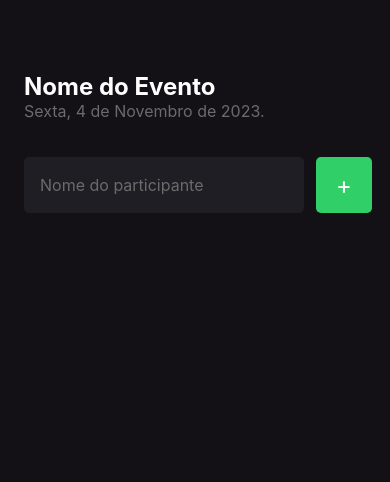
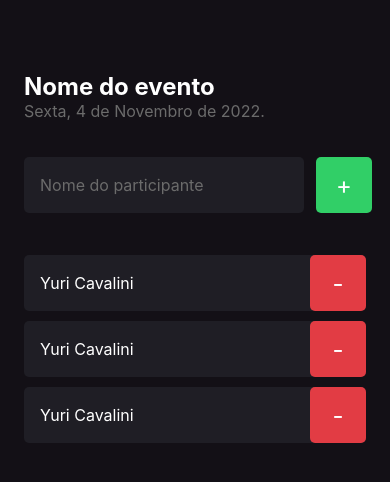
Before and after one commit to yuricavalini/imhere, a React Native app: screen / in a window 390 px wide. Shown: the top 482 px of the page. Built offline with nearby package versions, Linux system fonts and the light colour scheme.

Commit message:
feat(imhere): add Participant component

```diff
--- a/src/screens/Home/index.tsx
+++ b/src/screens/Home/index.tsx
@@ -1,19 +1,22 @@
 import { Text, TextInput, TouchableOpacity, View } from 'react-native'
+
+import { Participant } from '../components/Participant'
+
 import { styles } from './styles'
 
 export function Home(): JSX.Element {
   function handleParticipantAdd(): void {
-    console.log('Clicou!')
+    console.log('Você clicou no botão de Adicionar!')
   }
 
   return (
     <View style={styles.container}>
       <Text style={styles.eventName}>
-        Nome do Evento
+        Nome do evento
       </Text>
 
       <Text style={styles.eventDate}>
-        Sexta, 4 de Novembro de 2023.
+        Sexta, 4 de Novembro de 2022.
       </Text>
 
       <View style={styles.form}>
@@ -23,15 +26,16 @@ export function Home(): JSX.Element {
           placeholderTextColor="#6B6B6B"
         />
 
-        <TouchableOpacity
-          style={styles.button}
-          onPress={handleParticipantAdd}
-        >
+        <TouchableOpacity style={styles.button} onPress={handleParticipantAdd}>
           <Text style={styles.buttonText}>
             +
           </Text>
         </TouchableOpacity>
       </View>
+
+      <Participant />
+      <Participant />
+      <Participant />
     </View>
   )
 }
--- a/src/screens/Home/styles.ts
+++ b/src/screens/Home/styles.ts
@@ -21,7 +21,7 @@ export const styles = StyleSheet.create({
     height: 56,
     backgroundColor: '#1F1E25',
     borderRadius: 5,
-    color: '#FFF',
+    color: '#FFFF',
     padding: 16,
     fontSize: 16,
     marginRight: 12
--- /dev/null
+++ b/src/screens/components/Participant/index.tsx
@@ -0,0 +1,19 @@
+import { View, Text, TouchableOpacity } from 'react-native'
+
+import { styles } from './styles'
+
+export function Participant(): JSX.Element {
+  return (
+    <View style={styles.container}>
+      <Text style={styles.name}>
+        Yuri Cavalini
+      </Text>
+
+      <TouchableOpacity style={styles.button}>
+        <Text style={styles.buttonText}>
+          -
+        </Text>
+      </TouchableOpacity>
+    </View>
+  )
+}
--- /dev/null
+++ b/src/screens/components/Participant/styles.ts
@@ -0,0 +1,30 @@
+import { StyleSheet } from 'react-native'
+
+export const styles = StyleSheet.create({
+  container: {
+    width: '100%',
+    backgroundColor: '#1F1E25',
+    borderRadius: 5,
+    flexDirection: 'row',
+    alignItems: 'center',
+    marginBottom: 10
+  },
+  name: {
+    flex: 1,
+    fontSize: 16,
+    color: '#FFF',
+    marginLeft: 16
+  },
+  buttonText: {
+    color: '#FFF',
+    fontSize: 24
+  },
+  button: {
+    width: 56,
+    height: 56,
+    borderRadius: 5,
+    backgroundColor: '#E23C44',
+    alignItems: 'center',
+    justifyContent: 'center'
+  }
+})
```
